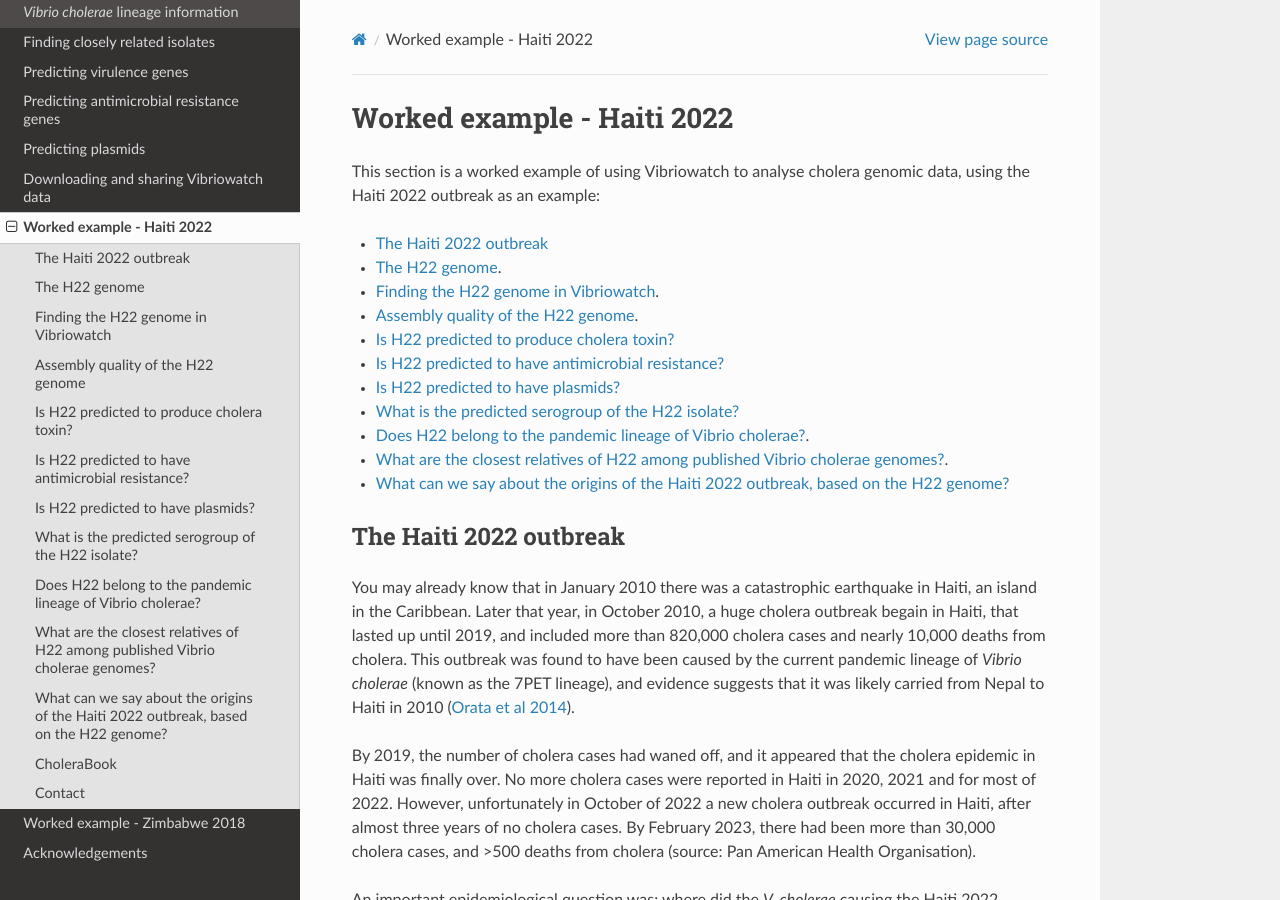
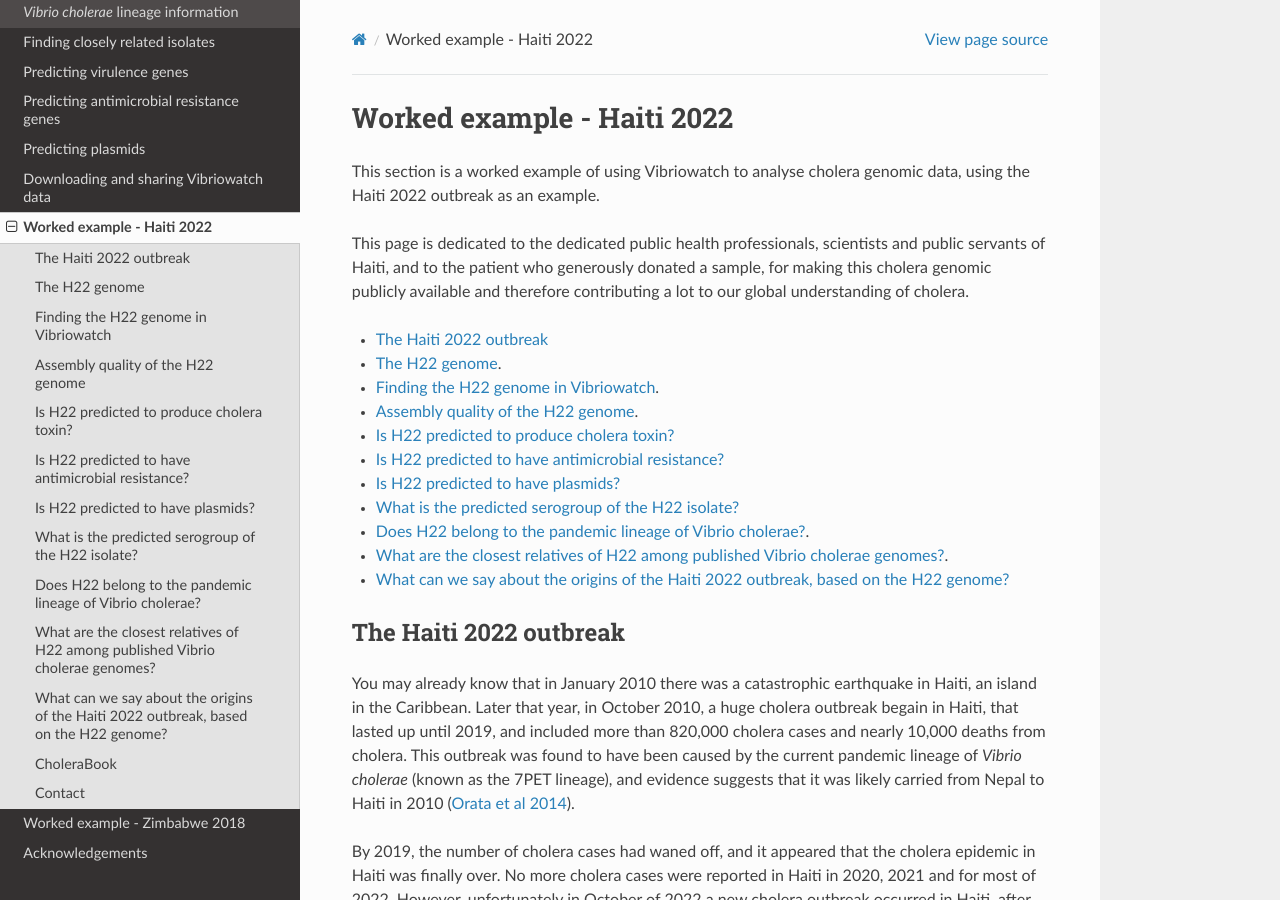
Before and after one commit to avrilcoghlan/vibriowatch, a Sphinx documentation site: the page built from docs/source/haiti.rst, in a window 1280 px wide and 900 px high. Built offline with Sphinx 7.4.7 and the Read the Docs theme 3.1.0, drawn with Linux system fonts in a browser that asks for light colours.

Commit message:
Update haiti.rst

```diff
--- a/docs/source/haiti.rst
+++ b/docs/source/haiti.rst
@@ -1,7 +1,11 @@
 Worked example - Haiti 2022
 ===========================
 
-This section is a worked example of using Vibriowatch to analyse cholera genomic data, using the Haiti 2022 outbreak as an example:
+This section is a worked example of using Vibriowatch to analyse cholera genomic data, using the Haiti 2022 outbreak as an example.
+
+This page is dedicated to the dedicated public health professionals, scientists and public servants of Haiti, and to the patient
+who generously donated a sample, for making this cholera genomic publicly available and therefore contributing a lot to our
+global understanding of cholera.
 
 * `The Haiti 2022 outbreak`_
 * `The H22 genome`_.
```
